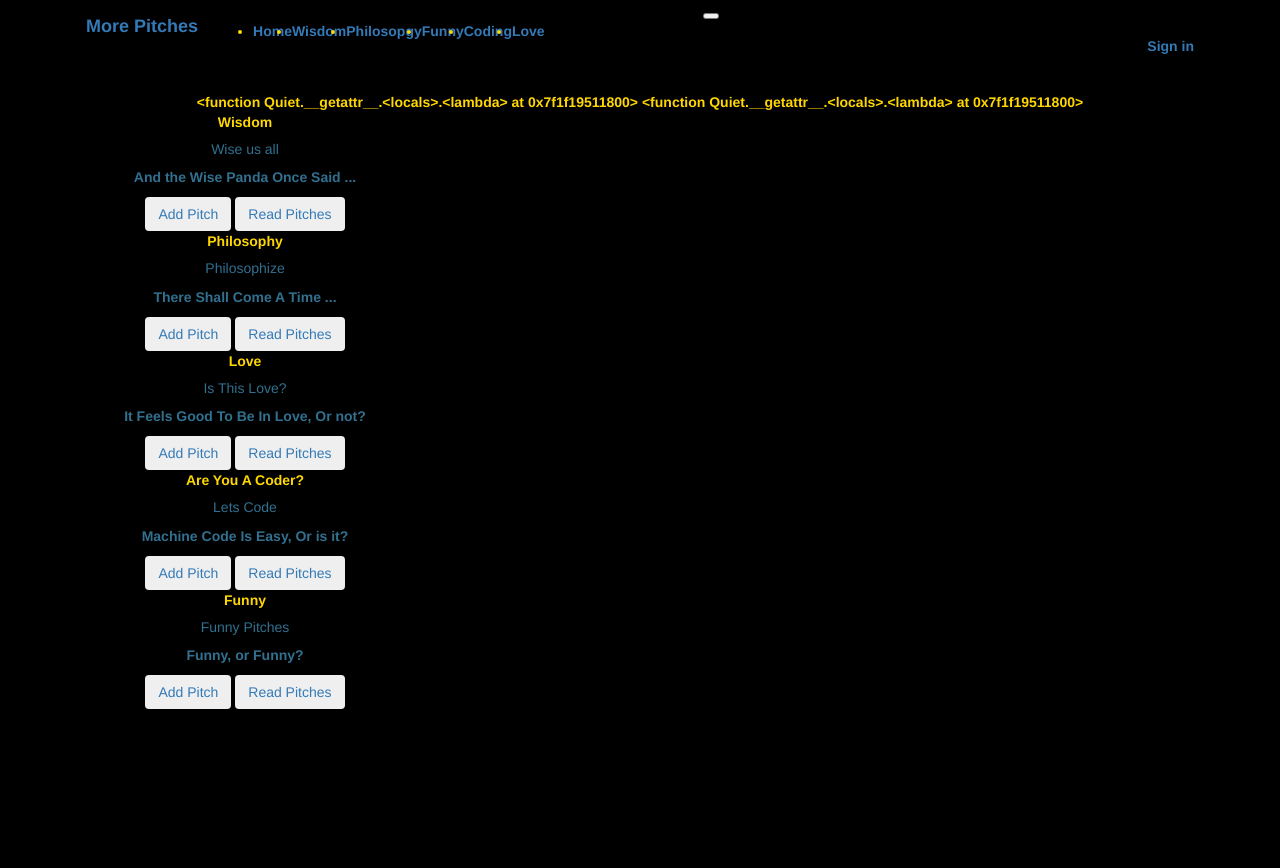
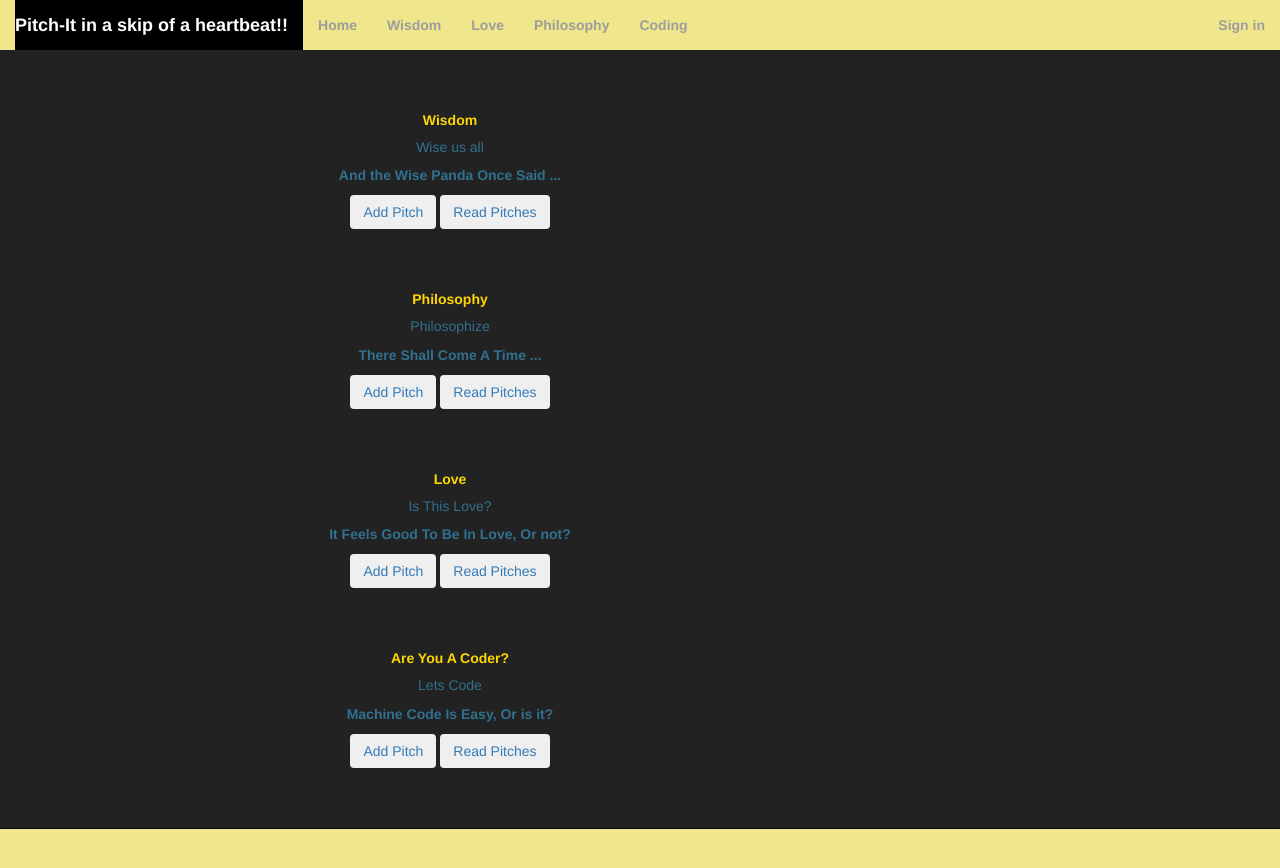
Before and after one commit to wizzicollo/Profile-Pitching-App, a Flask app: page / in a window 1280 px wide. Shown: the top 868 px of the page. Run offline with Flask 2, Linux system fonts and the light colour scheme; some libraries are stand-ins or nearby versions.

Commit message:
made several changes and added readme.md

```diff
--- a/app/main/views.py
+++ b/app/main/views.py
@@ -10,8 +10,8 @@ import markdown2
 @main.route('/')
 def index ():
 
-    message = 'Gone in 60'
-    title = 'Ready? Go!'
+    message = 'Done in a heartbeat!'
+    title = 'Pitch-It!'
     return render_template('index.html', message=message, title= title)
 
 @main.route('/pitch/', methods = ['GET', 'POST'])
--- a/app/static/css/index.css
+++ b/app/static/css/index.css
@@ -1,9 +1,9 @@
 .container{
+    width: auto;
     align-items: center;
     color: gold;
-    background-color:black;
+    background-color:khaki;
     text-align: center;
     font-weight: bold;
     grid-template-columns: unset;
   }
-/*
--- a/app/templates/auth/login.html
+++ b/app/templates/auth/login.html
@@ -1,6 +1,10 @@
 {% extends 'base.html'%}
 {% import 'bootstrap/wtf.html' as wtf%}
 
+
+<br>
+<br>
+<br>
 {% block content %}
 <div class="container">
     <div class="row">
--- a/app/templates/auth/register.html
+++ b/app/templates/auth/register.html
@@ -1,6 +1,9 @@
 {% extends 'base.html'%}
 {% import 'bootstrap/wtf.html' as wtf%}
 
+<br>
+<br>
+<br>
 {% block content %}
 <div class="container">
 <div class="row">
--- a/app/templates/index.html
+++ b/app/templates/index.html
@@ -3,31 +3,95 @@
 <link rel="stylesheet" href="{{url_for('static',filename='css/index.css')}}"> {% endblock %}
 {% block content %}
 
+<div class="navbar navbar-inverse navbar-fixed-top" role="navigation">
+  <div class="container">
+    <div class="navbar-header">
+      <button type="button" class="navbar-toggle" data-toggle="collapse" data-target=".navbar-collapse">
+        <span class="sr-only">Toggle navigation</span>
+        <span class="icon-bar"></span>
+        <span class="icon-bar"></span>
+        <span class="icon-bar"></span>
+      </button>
+      <a class="navbar-brand" href="#">Pitch-It in a skip of a heartbeat!!</a>
+      <div class="collapse navbar-collapse" id="navbarSupportedContent" style="background-color: black" style="width:auto" ></div>
+    </div>
+    <div class="collapse navbar-collapse">
+      <ul class="nav navbar-nav">
+
+        <li class="nav-item active">
+          <li><a class="nav-link" href="/">Home <span class="sr-only">(current)</span></a></li>
+        </li>
+        <li class="nav-item">
+          <a class="nav-link" href="/categories/wisdom">Wisdom</a>
+        </li>
+
+        <li class="nav-item">
+          <a class="nav-link" href="/categories/love">Love</a>
+        </li>
+        <li class="nav-item">
+          <a class="nav-link" href="/categories/philosophy">Philosophy</a>
+        </li>
+        <li class="nav-item">
+          <a class="nav-link" href="/categories/coding">Coding</a>
+        </li>
+      </ul>
+
+        <ul class="nav navbar-nav navbar-right">
+          {% if current_user.is_authenticated %}
+          <li class="nav-item">
+            <a class="nav-link" href="{{url_for('main.profile',uname=current_user.author)}}">Profile</a>
+          </li>
+          <li class="nav-item">
+            <a class="nav-link" href="{{url_for('auth.logout')}}">Sign out</a>
+          </li>
+          {% else %}
+          <li class="nav-item">
+            <a class="nav-link" href="{{url_for('auth.login')}}">Sign in</a>
+          </li>
+          {%endif%}
+        </ul>
+      </div>
+    </nav>
+  </div>
+
+
+
 <body class="container">
+  <br>
+  <br>
   <br>
   <div class="d-flex justify-content-center">
     <div class="card-groups">
-      <div class="card border-info mb-3" style="max-width: 35rem;">
+      <div class="card border-info mb-3" style="max-width: 90rem;">
         <div class="card-header">Wisdom</div>
         <div class="card-body text-info">
           <h5 class="card-title">Wise us all</h5>
           <p class="card-text">And the Wise Panda Once Said ...</p>
-          <button type="button" class="btn btn-outline-primary"><a href="../pitch/">Add Pitch</a></button>
+          <button type="button" class="btn btn-outline-success"><a href="../pitch/">Add Pitch</a></button>
           <button type="button" class="btn btn-outline-primary"><a href="/categories/wisdom">Read Pitches</a></button>
         </div>
       </div>
 
-      <div class="card border-info mb-3" style="max-width: 35rem;">
+      <br>
+      <br>
+      <br>
+
+      <div class="card border-info mb-3" style="max-width: 90rem;">
         <div class="card-header">Philosophy</div>
         <div class="card-body text-info">
           <h5 class="card-title">Philosophize</h5>
           <p class="card-text">There Shall Come A Time ...</p>
           <button type="button" class="btn btn-outline-primary"><a href="../pitch/">Add Pitch</a></button>
-          <button type="button" class="btn btn-outline-primary"><a href="/categories/philosophy">Read Pitches</a></button>
+          <button type="button" class="btn btn-outline-primary"><a href="/categories/philosophy">Read
+              Pitches</a></button>
         </div>
       </div>
 
-      <div class="card border-info mb-3" style="max-width: 35rem;">
+      <br>
+      <br>
+      <br>
+
+      <div class="card border-info mb-3" style="max-width: 90rem;">
         <div class="card-header">Love</div>
         <div class="card-body text-info">
           <h5 class="card-title">Is This Love?</h5>
@@ -37,9 +101,13 @@
         </div>
       </div>
 
+      <br>
+      <br>
+      <br>
+
     </div>
   </div>
-  <div class="card border-info mb-3" style="max-width: 35rem;">
+  <div class="card border-info mb-3" style="max-width: 90rem;">
     <div class="card-header">Are You A Coder?</div>
     <div class="card-body text-info">
       <h5 class="card-title">Lets Code</h5>
@@ -49,9 +117,13 @@
     </div>
   </div>
 
+  <br>
+  <br>
+  <br>
+
   </div>
   </div>
-<div class="card border-info mb-3" style="max-width: 35rem;">
+  <div class="card border-info mb-3" style="max-width: 90rem;">
     <div class="card-header">Funny</div>
     <div class="card-body text-info">
       <h5 class="card-title">Funny Pitches</h5>
@@ -64,5 +136,6 @@
   </div>
   </div>
 
+
   {% endblock%}
 </body>
--- a/app/templates/navbar.html
+++ b/app/templates/navbar.html
@@ -1,36 +1,36 @@
-
-
-<nav class="navbar navbar-expand-lg navbar-dark">
-    <a class="navbar-brand" href="/">More Pitches</a>
-    <button class="navbar-toggler" type="button" data-toggle="collapse" data-target="#navbarSupportedContent" aria-controls="navbarSupportedContent" aria-expanded="true" aria-label="Toggle navigation">
-      <span class="navbar-toggler-icon"></span>
+<div class="navbar navbar-inverse navbar-fixed-top" role="navigation">
+  <div class="container">
+    <div class="navbar-header">
+      <button type="button" class="navbar-toggle" data-toggle="collapse" data-target=".navbar-collapse">
         <span class="sr-only">Toggle navigation</span>
         <span class="icon-bar"></span>
         <span class="icon-bar"></span>
         <span class="icon-bar"></span>
       </button>
 
-    <div class="collapse navbar-collapse" id="navbarSupportedContent" style="background-color: black">
-      <ul class="navbar-nav mr-auto">
+      <div class="collapse navbar-collapse" id="navbarSupportedContent" style="background-color: black" style="width:auto"></div>
+    </div>
+    <div class="collapse navbar-collapse">
+      <ul class="nav navbar-nav">
+
         <li class="nav-item active">
-          <a class="nav-link" href="/">Home <span class="sr-only">(current)</span></a>
+          <li><a class="nav-link" href="/">Home <span class="sr-only">(current)</span></a></li>
         </li>
         <li class="nav-item">
           <a class="nav-link" href="/categories/wisdom">Wisdom</a>
         </li>
         <li class="nav-item">
-          <a class="nav-link" href="/categories/funny">Philosopgy</a>
+          <a class="nav-link" href="/categories/funny">Funny</a>
         </li>
         <li class="nav-item">
-          <a class="nav-link" href="/categories/love">Funny</a>
+          <a class="nav-link" href="/categories/love">Love</a>
         </li>
         <li class="nav-item">
-          <a class="nav-link" href="/categories/philosophy">Coding</a>
+          <a class="nav-link" href="/categories/philosophy">Philosophy</a>
         </li>
         <li class="nav-item">
-          <a class="nav-link" href="/categories/coding">Love</a>
+          <a class="nav-link" href="/categories/coding">Coding</a>
         </li>
-
       </ul>
 
         <ul class="nav navbar-nav navbar-right">
@@ -49,3 +49,14 @@
         </ul>
       </div>
     </nav>
+    </div>
+  </div>
+</div>
+
+
+<br>
+<br>
+<br>
+<br>
+<br>
+<br>
--- a/instance/config.py
+++ /dev/null
@@ -1 +0,0 @@
-SECRET_KEY = 'THE DAY COMMETH'
```
Also changed, not shown: app/templates/categories.html (+16 -4 lines), README.md (added), app/models.py (line endings or trailing spaces), app/static/photo/download.jpeg (added), 1 other file. Lines whose indentation alone changed are shown as unchanged.
